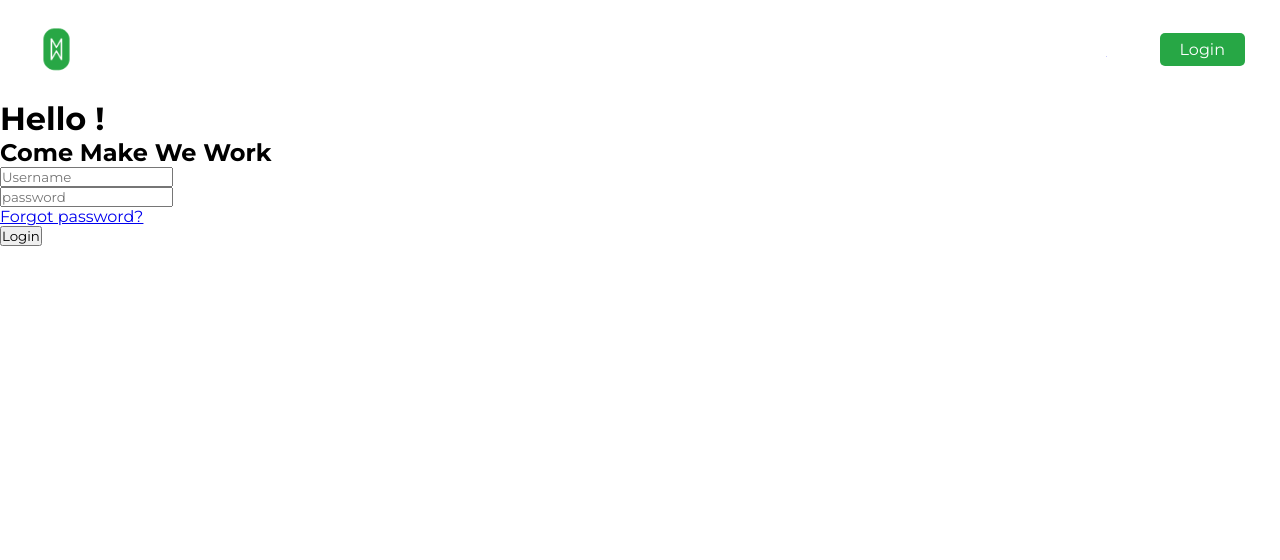
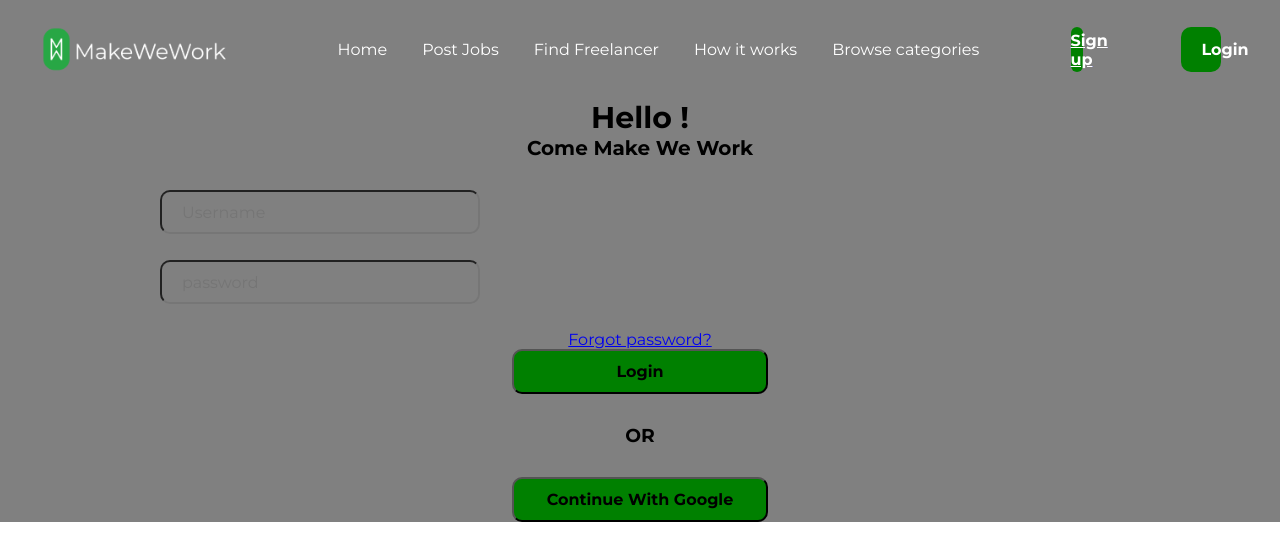
Before and after one commit to MakeWework/MakeWework, a React (Vite) app: page /login in a window 1280 px wide. Shown: the top 560 px of the page. Built offline with nearby package versions, Linux system fonts and the light colour scheme.

Commit message:
NkantaMbiatke

```diff
--- a/src/App.css
+++ b/src/App.css
@@ -249,7 +249,51 @@ hr {
   display: flex;
   gap: 90px;
 }
+/* login styling */
+.wrapper{
+  width: 100%;
+  text-align: center;
+  background: grey;
+}
+.wrapper h1{
+  font-size: 30px;
+  text-align: center;
+}
+.wrapper h2{
+  font-size: 20px;
+  text-align: center;
+}
+.wrapper h3{
+  text-align: center;
+  padding: 30px 30px 30px 30px;
+}
 
+.wrapper button{
+  width: 20%;
+  height: 45px;
+  background: green;
+  border-radius: 10px;
+  cursor: pointer;
+  font-size: 16px;
+  font-weight: 700;
+}
+.wrapper .input-box{
+  position: relative;
+  width: 50%;
+  height: 40px;
+  margin: 30px 0;
+}
+.input-box input{
+  width: 50%;
+  height: 100%;
+  background: transparent;
+  outline: none;
+  border: 2px solid rgba(red, green, blue, alpha);
+  border-radius: 10px;
+  font-size: 16px;
+  padding: 20px 45px 20px 20px;
+
+}
 @media screen and (max-width: 1440px) {
   /* Navbar */
   .nav-links {
--- a/src/pages/Login.jsx
+++ b/src/pages/Login.jsx
@@ -18,7 +18,10 @@ const Login = () => {
                 <div className="forgot-password">
                     <a href="#">Forgot password?</a>
                 </div>
-                <button type="submit">Login</button>
+                <button className="button" type="submit">Login</button>
+
+                <h3>OR</h3>
+                <button>Continue With Google</button>
             </form>
         </div>
     );
```
